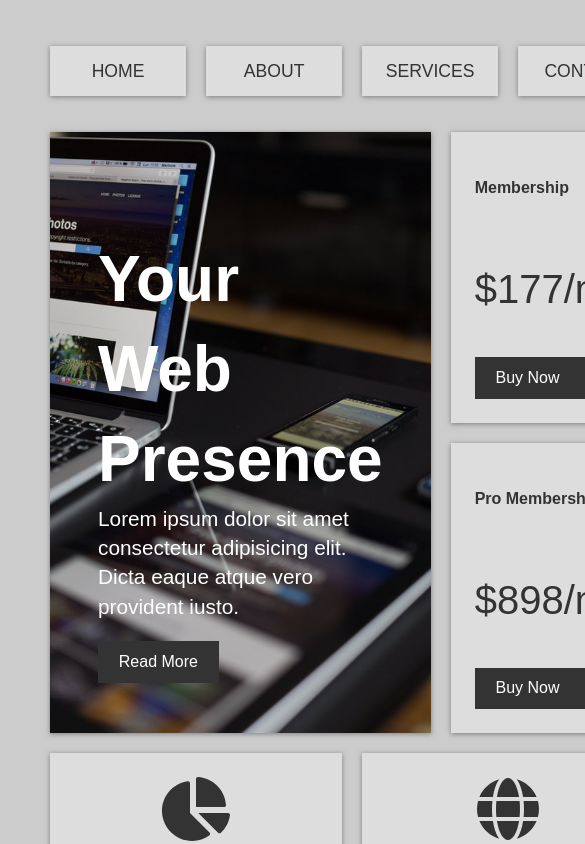
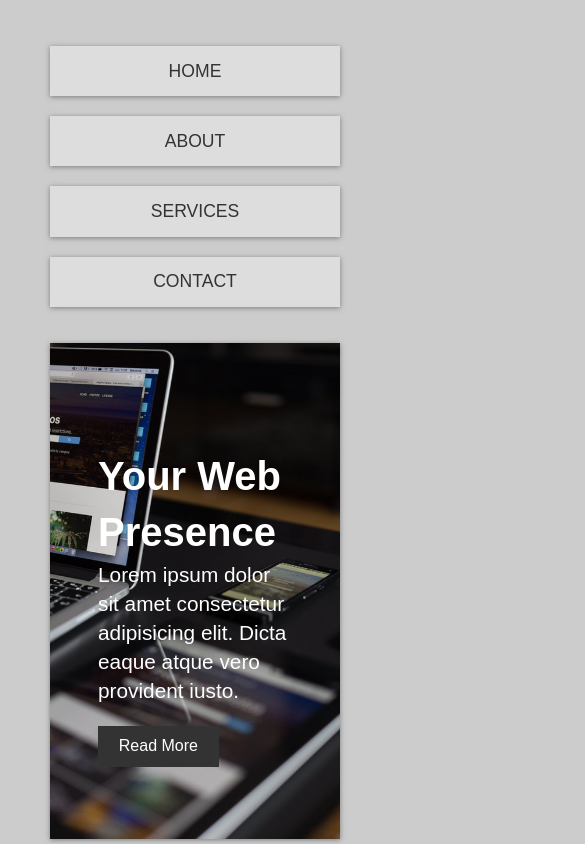
Before and after one commit to standlyfaustina/techno_design_website, a plain HTML site: page index.html in a window 390 px wide. Shown: the top 844 px of the page, 585 px wide, since content can reach past the window. Drawn offline with Linux system fonts and the light colour scheme.

Commit message:
media query

```diff
--- a/index.html
+++ b/index.html
@@ -93,7 +93,7 @@
          </section>
          <!-- footer -->
          <footer>
-             <p>SteinTech $copy; 2021</p>
+             <p>SteinTech &copy; 2021</p>
          </footer>
     </div>
 </body>
--- a/style.css
+++ b/style.css
@@ -168,3 +168,39 @@ footer{
     text-align: center;
     padding: 1rem;
 }
+
+/* media queries */
+
+@media(max-width:700px){
+    .top-container{
+        grid-template-areas:
+        'showcase showcase'
+        'top-box-a top-box-b';
+    }
+
+    .showcase h1{
+        font-size: 2.5rem;
+    }
+
+    .main-nav ul{
+        grid-template-columns: 1fr;
+    }
+    .info{
+        grid-template-columns: 1fr;
+    }
+
+    .info .btn{
+        display: block;
+        text-align: center;
+        margin: auto;
+    }
+}
+
+@media(max-width:500px){
+    .top-container{
+        grid-template-areas:
+        'showcase'
+        'top-box-a'
+        'top-box-b';
+    }
+}
```
